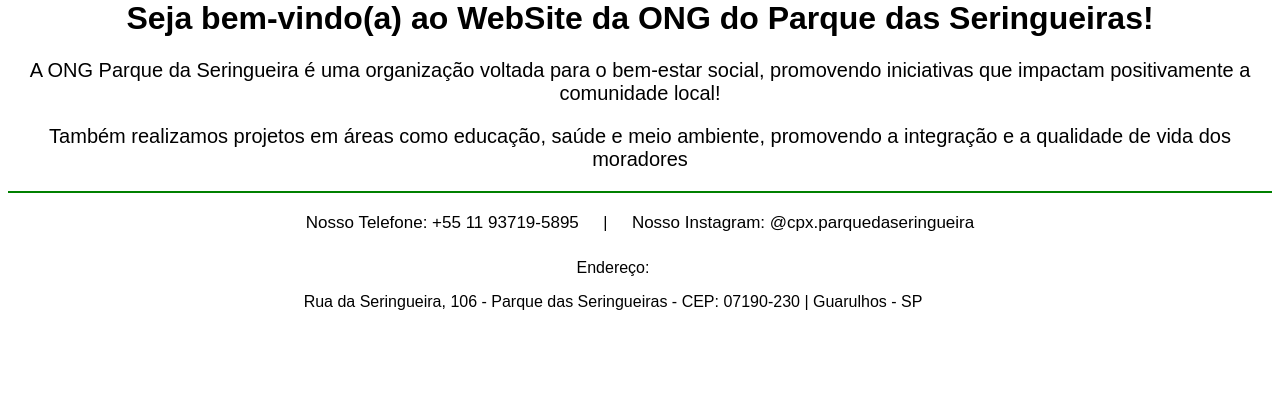
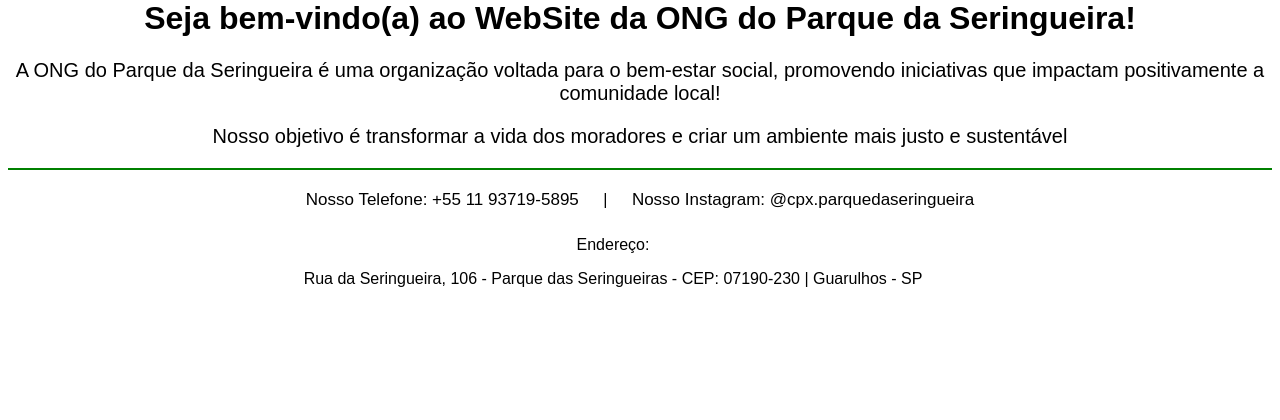
Before and after one commit to pauloAdriani01/Definitivo---Site-ONG, a Django app: page / in a window 1280 px wide. Shown: the part 231-651 px from the top of the page. Run offline with Django 5.2, Linux system fonts and the light colour scheme.

Commit message:
Commit 3 - Pequenas mudanças no HTML e CSS do Site

```diff
--- a/homepageONG/static/css/CSSquemSomos.css
+++ b/homepageONG/static/css/CSSquemSomos.css
@@ -8,6 +8,11 @@ body {
 
 h1 {
     text-align: center;
+}
+
+.paragrafos {
+    text-align: center;
+    font-size: 20px;
 }
 
 /* CSS DA NAVBAR */
--- a/homepageONG/templates/homepage.html
+++ b/homepageONG/templates/homepage.html
@@ -18,12 +18,13 @@
         </div>
     </header>
     <main>
-    <h1>Seja bem-vindo(a) ao WebSite da ONG do Parque das Seringueiras!</h1>
+    <h1>Seja bem-vindo(a) ao WebSite da ONG do Parque da Seringueira!</h1>
     <p class="paragrafos">
-        A ONG Parque da Seringueira é uma organização voltada para o bem-estar social, promovendo iniciativas que impactam positivamente a comunidade local!
+        A ONG do Parque da Seringueira é uma organização voltada para o bem-estar social,
+        promovendo iniciativas que impactam positivamente a comunidade local!
     </p>
     <p class="paragrafos">
-        Também realizamos projetos em áreas como educação, saúde e meio ambiente, promovendo a integração e a qualidade de vida dos moradores
+        Nosso objetivo é transformar a vida dos moradores e criar um ambiente mais justo e sustentável
     </p>
     </main>
     <footer>
```
Also changed, not shown: homepageONG/templates/quemSomos.html (+8 -0 lines).
